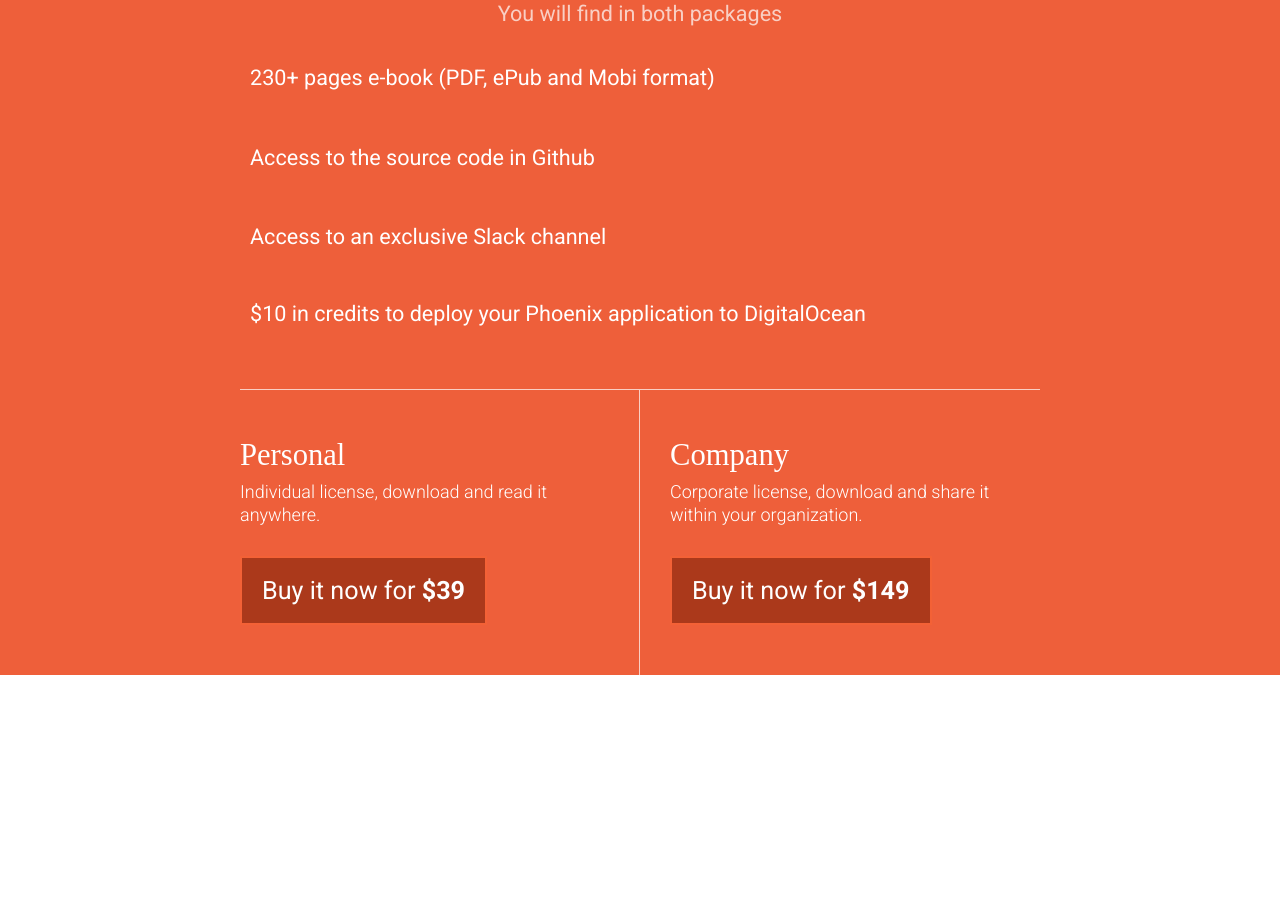
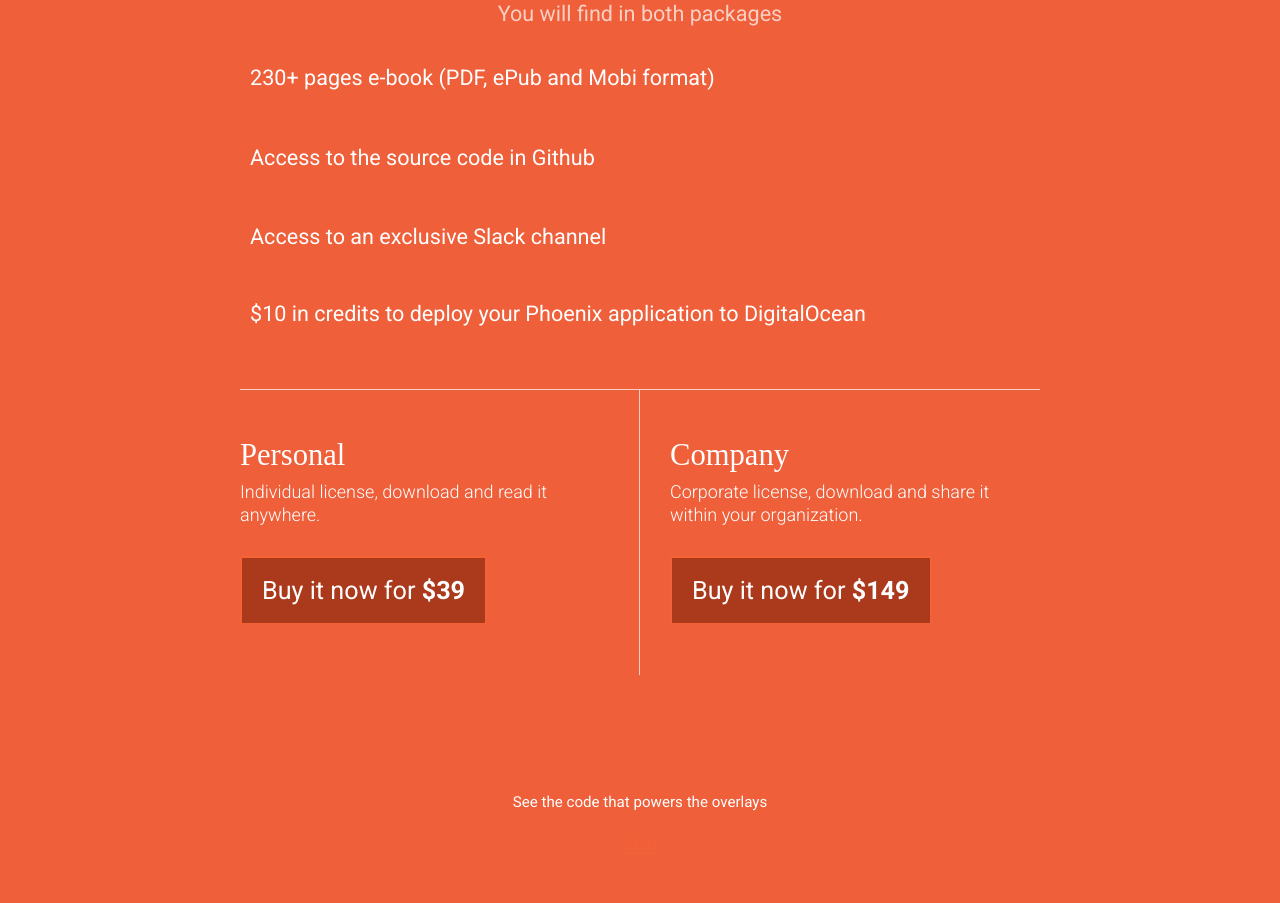
Before and after one commit to elvio/gumroad, a website: page public/index.html in a window 1280 px wide. Shown: the part 1323-2226 px from the top of the page. Before the commit the page ends 1998 px from the top, so only its background shows below. Drawn offline with Linux system fonts and the light colour scheme; files whose address does not match are found by name.

Commit message:
Adds Github star button

```diff
--- a/public/index.html
+++ b/public/index.html
@@ -134,8 +134,17 @@
               <a target="_blank" href="https://gum.co/phoenix-for-rails-developers-company" class="button">Buy it now for <em>$149</em></a>
             </div>
           </div>
+
+          <ul style="margin-top: 400px;">
+            <li style="text-align: center">
+              <span style="font-size: 0.7em">See the code that powers the overlays</span><br><br>
+              <a class="github-button" href="https://github.com/elvio/gumroad" data-size="large" aria-label="Star elvio/gumroad on GitHub">Star</a>
+            </li>
+          </ul>
         </div>
       </div>
     </section>
+
+    <script async defer src="https://buttons.github.io/buttons.js"></script>
   </body>
 </html>
```
